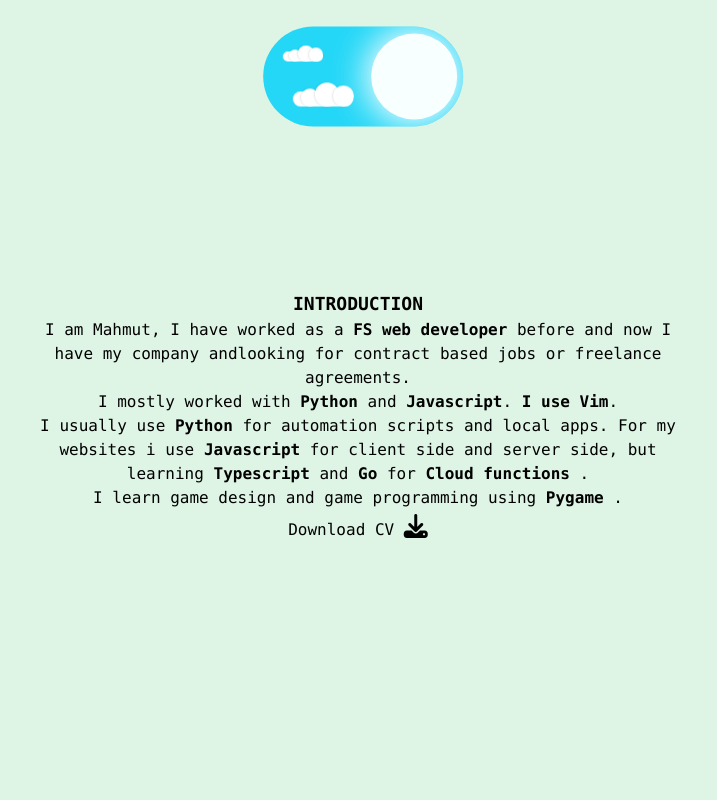
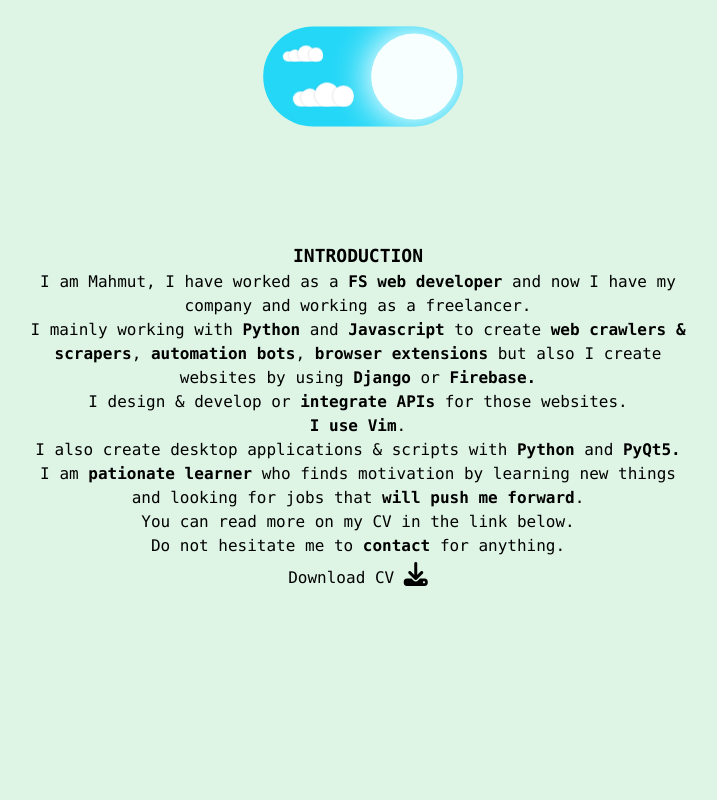
Before and after one commit to mahnuser/showcase, a website built with webpack: page public/index.html in a window 1280 px wide. Shown: the top 800 px of the page, without its empty margins (282-999 px from the left). Built offline with nearby package versions, Linux system fonts and the light colour scheme.

Commit message:
change: summary

```diff
--- a/package.json
+++ b/package.json
@@ -6,8 +6,8 @@
   "scripts": {
     "test": "echo \"Error: no test specified\" && exit 1",
     "build": "webpack",
-    "tailwind" : "npx tailwindcss -i ./src/input.css -o ./public/dist/make.css --watch",
-    "dev" : "webpack --watch"
+    "tailwind": "npx tailwindcss -i ./src/input.css -o ./public/dist/make.css --watch",
+    "dev": "webpack --watch"
   },
   "author": "",
   "license": "ISC",
--- a/public/index.html
+++ b/public/index.html
@@ -82,19 +82,25 @@
           </div>
           <b class="font-bold"></b>
           <div class="font-thin">
-            I am Mahmut, I have worked as a <b class="font-bold">FS web developer</b> before and
-            now I have my company andlooking for contract based
-            jobs or freelance agreements.
+            I am Mahmut, I have worked as a <b class="font-bold">FS web developer</b> and
+            now I have my company and working as a freelancer.
             <br>
-            I mostly worked with <b class="font-bold">Python</b> and <b class="font-bold">Javascript</b>.
+            I mainly working with <b class="font-bold">Python</b> and <b class="font-bold">Javascript</b> to create <b class="font-bold">web crawlers & scrapers</b>, <b class="font-bold">automation bots</b>, <b class="font-bold">browser extensions</b>   but also I create websites by using <b class="font-bold"> Django </b> or <b class="font-bold"> Firebase. </b>
+            <br>
+            I design & develop or <b class="font-bold">  integrate APIs </b> for those websites.
+            <br>
             <b class="font-bold"> I use Vim</b>.
             <br>
-            I usually use <b class="font-bold">Python</b> for automation scripts and local apps.
-            For my websites i use <b class="font-bold">Javascript</b> for client side and server side, but learning
-            <b class="font-bold">Typescript</b> and <b class="font-bold">Go</b> for <b class="font-bold">Cloud
-              functions</b> .
+            I also create desktop applications & scripts with <b class="font-bold">Python</b> and
+            <b class="font-bold"> PyQt5.</b>
             <br>
-            I learn game design and game programming using <b class="font-bold">Pygame</b> .
+            I am <b class="font-bold"> pationate learner</b> who finds motivation by learning new things and looking for jobs
+            that <b class="font-bold"> will push me forward</b>.
+            <br>
+            You can read more on my CV in the link below.
+            <br>
+            Do not hesitate me to
+        <b class="font-bold"> <a class="hover:underline hover:cursor-pointer" href="mailTo:mahmutseliz26@gmail.com"> contact </a> </b> for anything.
 
           </div>
 
@@ -109,7 +115,7 @@
     </div>
 
     <!-- Seperator Curve -->
-    <div class="dark:hidden custom-shape-divider-top-1671117377">
+    <div class="dark:hidden custom-shape-divider-top-1671117377 mt-20">
       <svg data-name="Layer 1" xmlns="http://www.w3.org/2000/svg" viewBox="0 0 1200 120" preserveAspectRatio="none">
         <path
           d="M321.39,56.44c58-10.79,114.16-30.13,172-41.86,82.39-16.72,168.19-17.73,250.45-.39C823.78,31,906.67,72,985.66,92.83c70.05,18.48,146.53,26.09,214.34,3V0H0V27.35A600.21,600.21,0,0,0,321.39,56.44Z"
@@ -154,7 +160,7 @@
   </div>
 
   <!-- Projects Section -->
-  <div class="bg-myLight-200 dark:bg-transparent text-myLight-900 pt-[140px] relative pb-[20px]">
+  <div class="bg-myLight-200 dark:bg-transparent text-myLight-900 pt-[140px] relative pb-[20px] mt-20">
     <div class=" mx-auto text-center ">
       <div class="hide mx-auto font-bold text-2xl">
         <span class=""> PROJECTS </span>
```
Also changed, not shown: public/dist/make.css, 1 other file.
